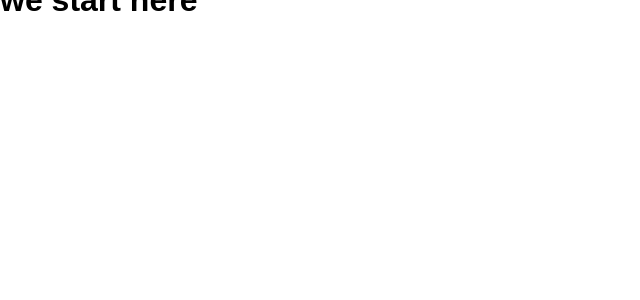
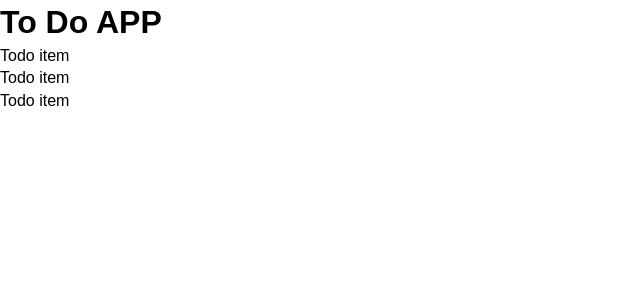
Before and after one commit to MariusKuzminskas/Vue_todo_app, a Vue app: page / in a window 1280 px wide. Shown: the top 300 px of the page, without its empty margins (0-640 px from the left). Built offline with nearby package versions, Linux system fonts and the light colour scheme.

Commit message:
TodoItem and Todos components created

```diff
--- a/src/App.vue
+++ b/src/App.vue
@@ -1,16 +1,39 @@
 <template>
   <div id="app">
-        <h1>we start here</h1>
+        <h1>To Do APP</h1>
+        <Todos v-bind:todos="todos" />
   </div>
 </template>
 
 <script>
+import Todos from "./components/Todos";
 
 
 export default {
   name: 'app',
   components: {
-
+    Todos
+  },
+  data() {
+    return{
+      todos: [
+        {
+          id: 1,
+          title: "Todo one",
+          completed: false
+        },
+        {
+          id: 2,
+          title: "Todo Two",
+          completed: true
+        },
+        {
+          id: 3,
+          title: "Todo Three",
+          completed: false
+        },
+      ]
+    }
   }
 }
 </script>
@@ -23,7 +46,7 @@ export default {
   }
   body {
     font-family: Arial, "Helvetica Neue", Helvetica, sans-serif;
-    line-height: 1.4px;
+    line-height: 1.4;
 
   }
 </style>
--- /dev/null
+++ b/src/components/TodoItem.vue
@@ -0,0 +1,31 @@
+<template>
+  <div>
+    <p>Todo item</p>
+  </div>
+</template>
+
+<script>
+export default {
+  name: 'TodoItem'
+}
+</script>
+
+<style scoped >
+.todo-item {
+  background-color: #f4f4f4;
+  padding: 10px;
+  border-bottom: 1px dotted #ccc;
+}
+.is-complete {
+  text-decoration: line-through;
+}
+.del {
+  background-color: #ff0000;
+  color: #fff;
+  border: none;
+  padding: 5px 9px;
+  cursor: pointer;
+  float: right;
+}
+
+</style>
--- /dev/null
+++ b/src/components/Todos.vue
@@ -0,0 +1,22 @@
+<template>
+  <div class="">
+    <div v-bind:key="todo.id" v-for="todo in todos" >
+      <TodoItem />
+    </div>
+  </div>
+</template>
+
+<script>
+import TodoItem from './TodoItem';
+export default {
+  name: "Todos",
+  components: {
+    TodoItem
+  },
+  props: ["todos"]
+}
+</script>
+
+<style scoped >
+
+</style>
```
